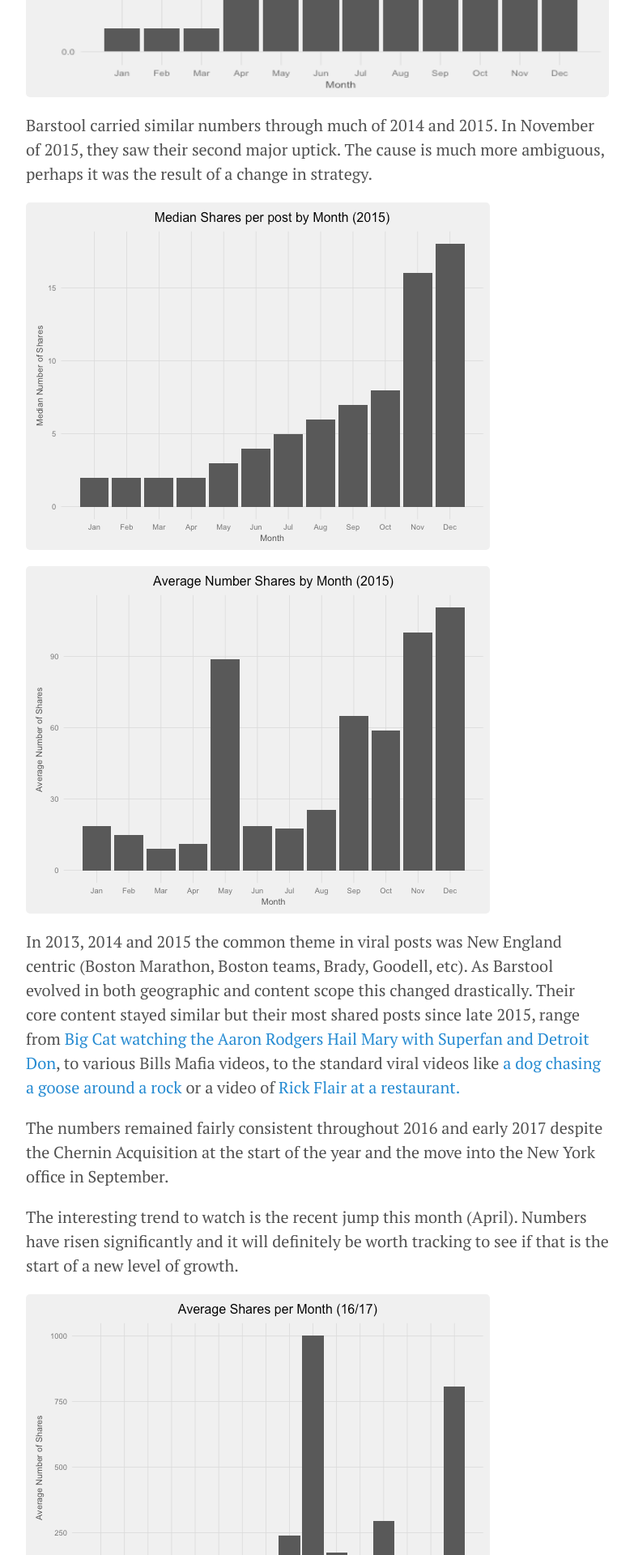
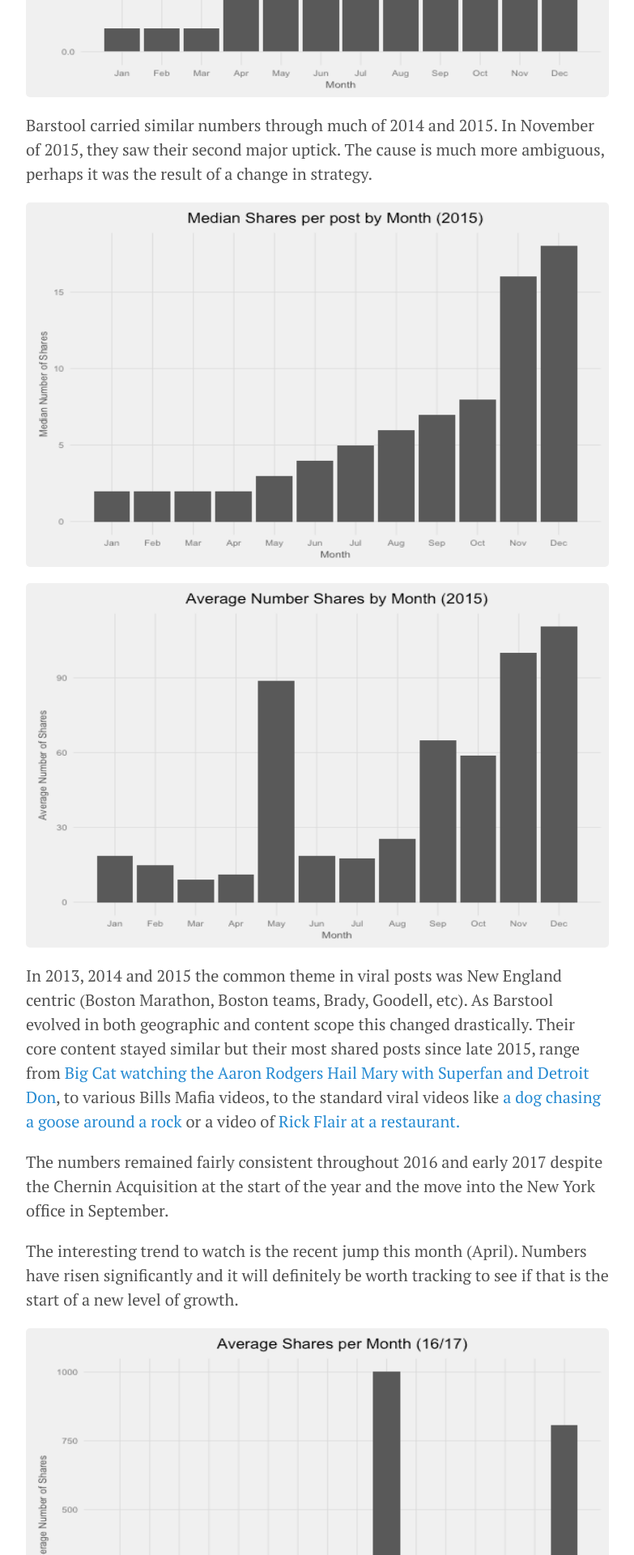
Before and after one commit to dbrait/dbrait-blog, a Jekyll site: the page built from _posts/2017-04-28-Barstool's-Journey-From-New-England-to-National-Brand.md, in a window 1280 px wide. Shown: the part 2837-4757 px from the top of the page at 81% size, without its empty margins (248-1031 px from the left). Built offline with Jekyll 4.4.1, drawn with Linux system fonts in a browser that asks for light colours.

Commit message:
Update 2017-04-28-Barstool's-Journey-From-New-England-to-National-Brand.md

```diff
--- a/_posts/2017-04-28-Barstool's-Journey-From-New-England-to-National-Brand.md
+++ b/_posts/2017-04-28-Barstool's-Journey-From-New-England-to-National-Brand.md
@@ -30,8 +30,8 @@
 
 Barstool carried similar numbers through much of 2014 and 2015.  In November of 2015, they saw their second major uptick.  The cause is much more ambiguous, perhaps it was the result of a change in strategy.
 
-<img src="{{dbrait.github.io}}/img/med_shares_2015.png">
-<img src="{{dbrait.github.io}}/img/avg_shares_2015.png">
+<img src="{{dbrait.github.io}}/img/med_shares_2015.png" width="900" height="450">
+<img src="{{dbrait.github.io}}/img/avg_shares_2015.png" width="900" height="450">
 
 In 2013, 2014 and 2015 the common theme in viral posts was New England centric (Boston Marathon, Boston teams, Brady, Goodell, etc).  As Barstool evolved in both geographic and content scope this changed drastically.  Their core content stayed similar but their most shared posts since late 2015, range from <a href="https://www.facebook.com/barstoolsports/videos/10153832862622502/">Big Cat watching the Aaron Rodgers Hail Mary with Superfan and Detroit Don</a>, to various Bills Mafia videos, to the standard viral videos like  <a href="https://www.facebook.com/barstoolsports/videos/10154656453582502/">a dog chasing a goose around a rock</a> or a video of <a href="https://www.facebook.com/barstoolsports/videos/10154574992232502/">Rick Flair at a restaurant.</a>
 
@@ -39,8 +39,8 @@
 
 The interesting trend to watch is the recent jump this month (April).  Numbers have risen significantly and it will definitely be worth tracking to see if that is the start of a new level of growth.
 
-<img src="{{dbrait.github.io}}/img/avg_shares_1617.png">
-<img src="{{dbrait.github.io}}/img/med_shares_1617.png">
+<img src="{{dbrait.github.io}}/img/avg_shares_1617.png" width="900" height="450">
+<img src="{{dbrait.github.io}}/img/med_shares_1617.png" width="900" height="450">
 
 The Chernin acquistion has brought all sorts of smaller changes in promotion and types of content that I will hopefully dive into in a later post.  For now, I thought this was an interesting look into how Barstool has grown over the past five years.
 
```
